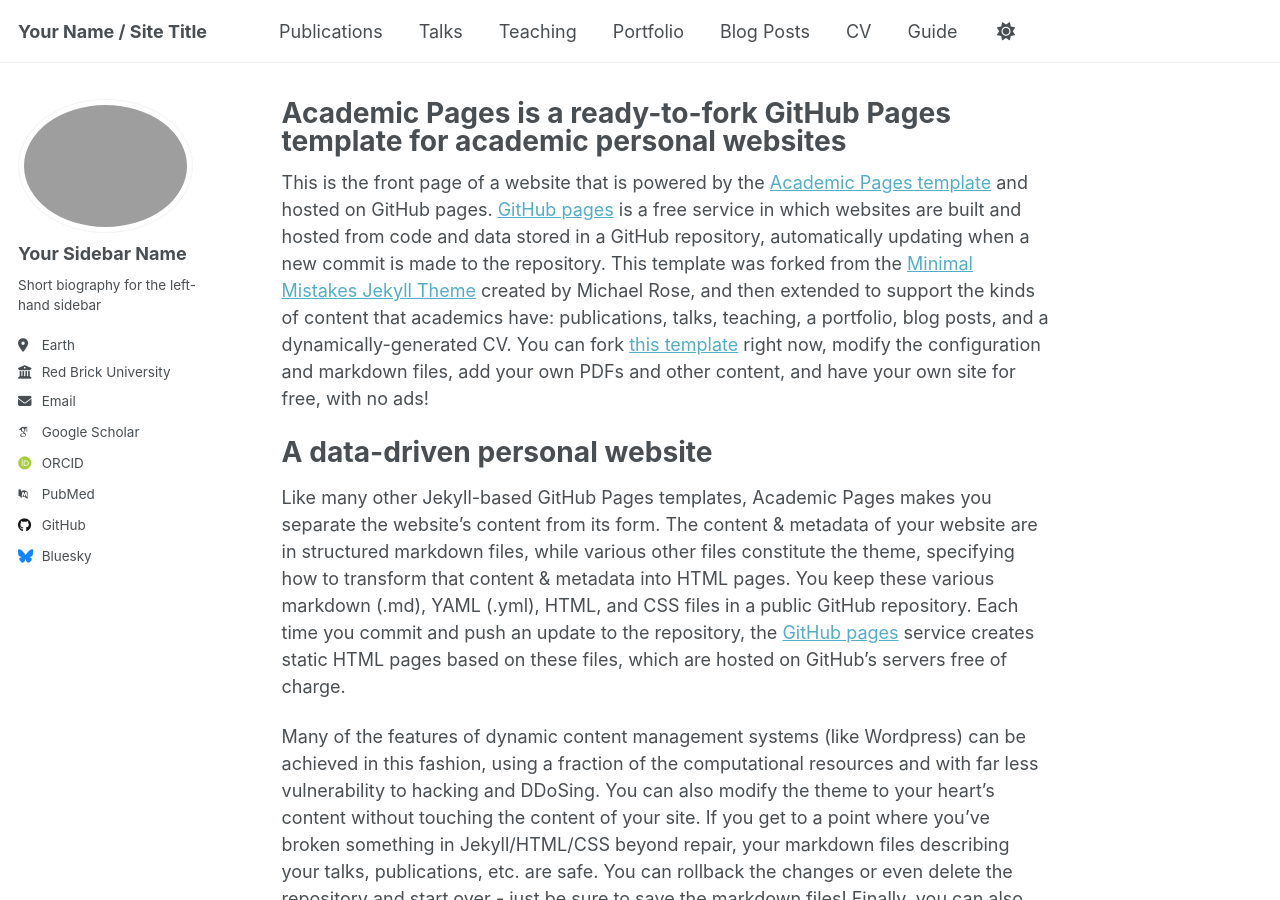
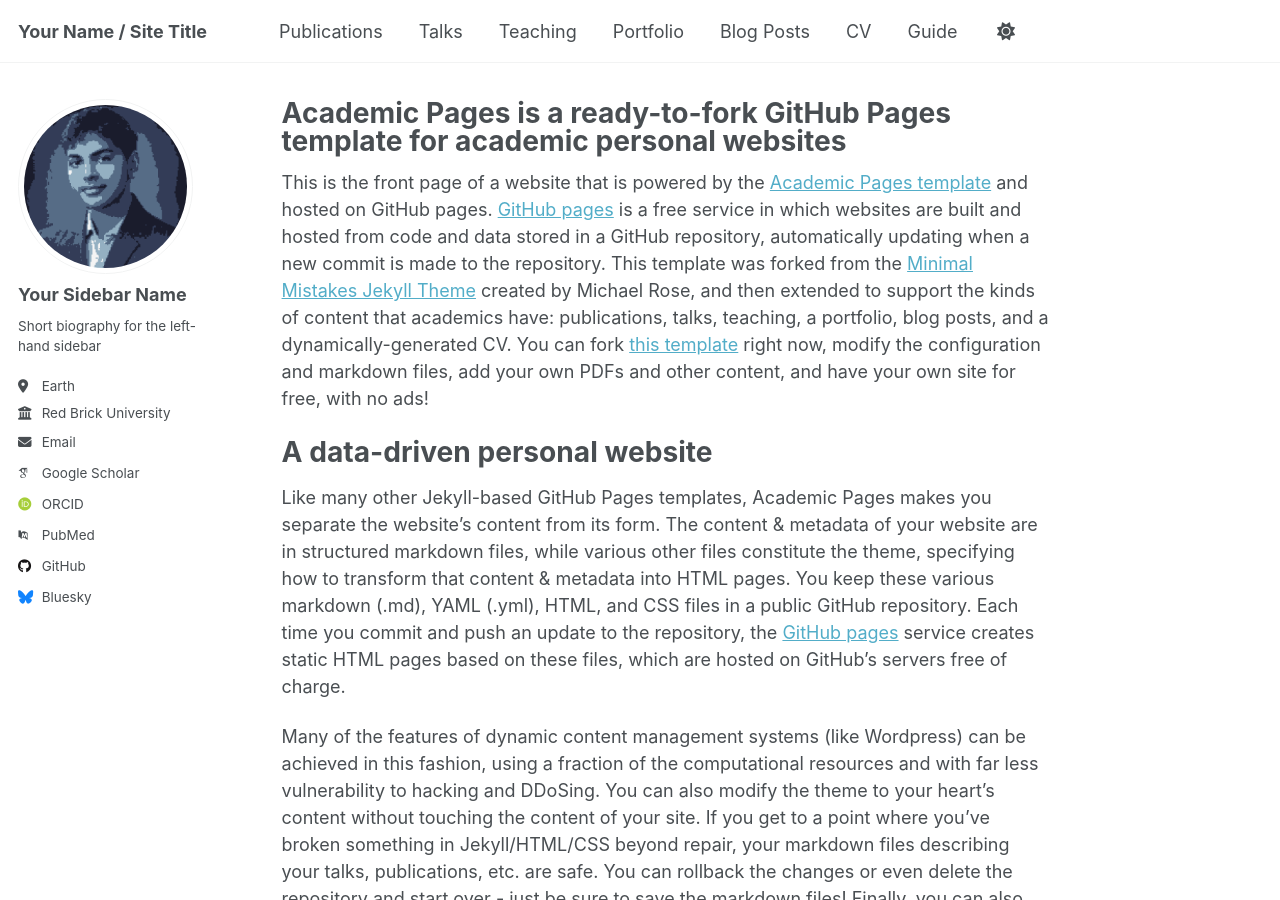
Before and after one commit to priyadarshiutkarsh/priyadarshiutkarsh.github.io, a Jekyll site: the page built from _pages/about.md, in a window 1280 px wide and 900 px high. Built offline with Jekyll 4.4.1, drawn with Linux system fonts in a browser that asks for light colours; some web fonts are replaced.

Commit message:
added profile_utkarsh.png

```diff
--- a/_config.yml
+++ b/_config.yml
@@ -22,7 +22,7 @@ repository               : "academicpages/academicpages.github.io"
 #               Additional customization can be done by editing /_includes/author-profile.html
 author:
   # Biographic information
-  avatar           : "profile.png"
+  avatar           : "profile_utkarsh.png"
   name             : "Your Sidebar Name"
   pronouns         : # example: "she/her"
   bio              : "Short biography for the left-hand sidebar"
```
